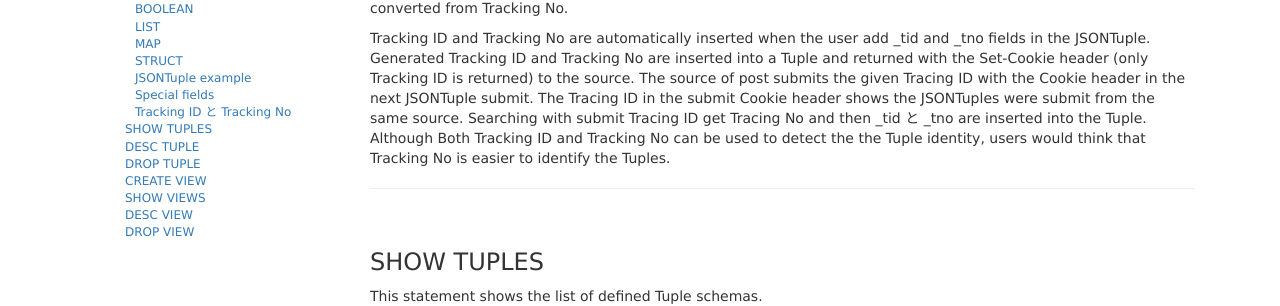
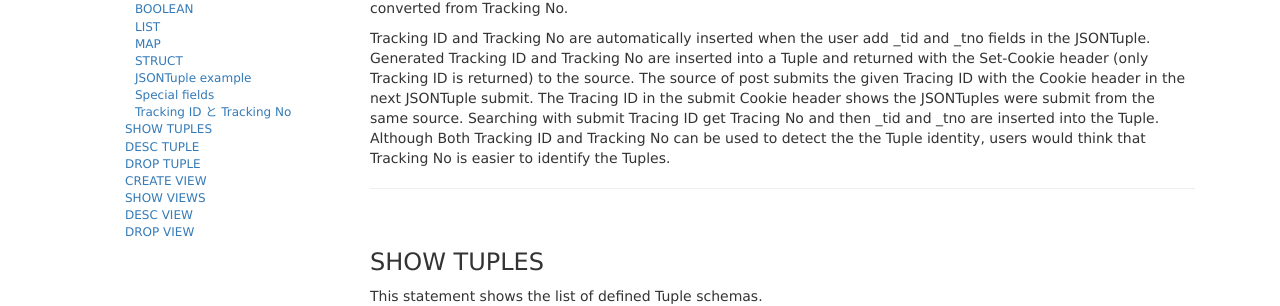
Before and after one commit to tf0054/trygennai.github.com, a Jekyll site: the page built from ddl.md, in a window 1280 px wide and 900 px high, scrolled down 4874 px. Shown: the part 230-536 px from the top of the window. Built offline with Jekyll 4.4.1, drawn with Linux system fonts in a browser that asks for light colours; nearby versions of some CDN libraries; comment, search, counter and statistics services are not loaded.

Commit message:
Fix build failure

```diff
--- a/ddl.md
+++ b/ddl.md
@@ -271,7 +271,7 @@ Tracking ID and Tracking No are automatically inserted when the user add &#x5f;t
 Generated  Tracking ID and Tracking No are inserted into a Tuple and returned with the Set-Cookie header (only Tracking ID is returned) to the source.
 The source of post submits the given Tracing ID with the Cookie header in the next JSONTuple submit.
 The Tracing ID in the submit Cookie header shows the JSONTuples were submit from the same source.
-Searching with submit Tracing ID get Tracing No and then _tid と &#x5f;tno are inserted into the Tuple.
+Searching with submit Tracing ID get Tracing No and then &#x5f;tid and &#x5f;tno are inserted into the Tuple.
 Although Both Tracking ID and Tracking No can be used to detect the the Tuple identity, users would
 think that Tracking No is easier to identify the Tuples.
 
```
